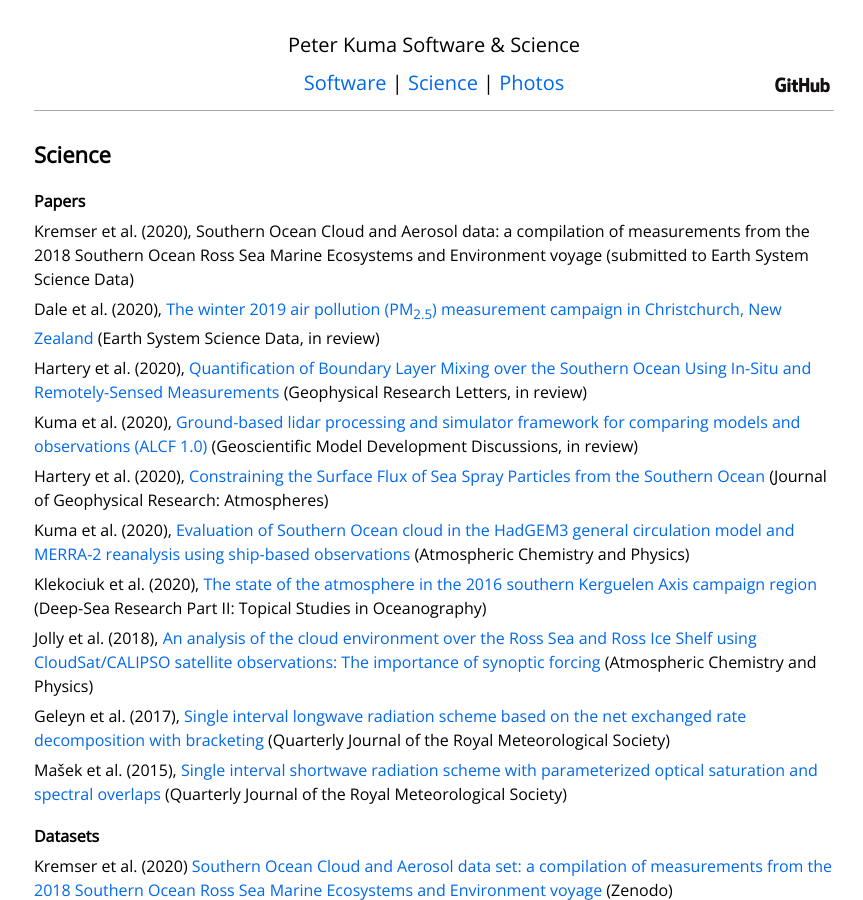
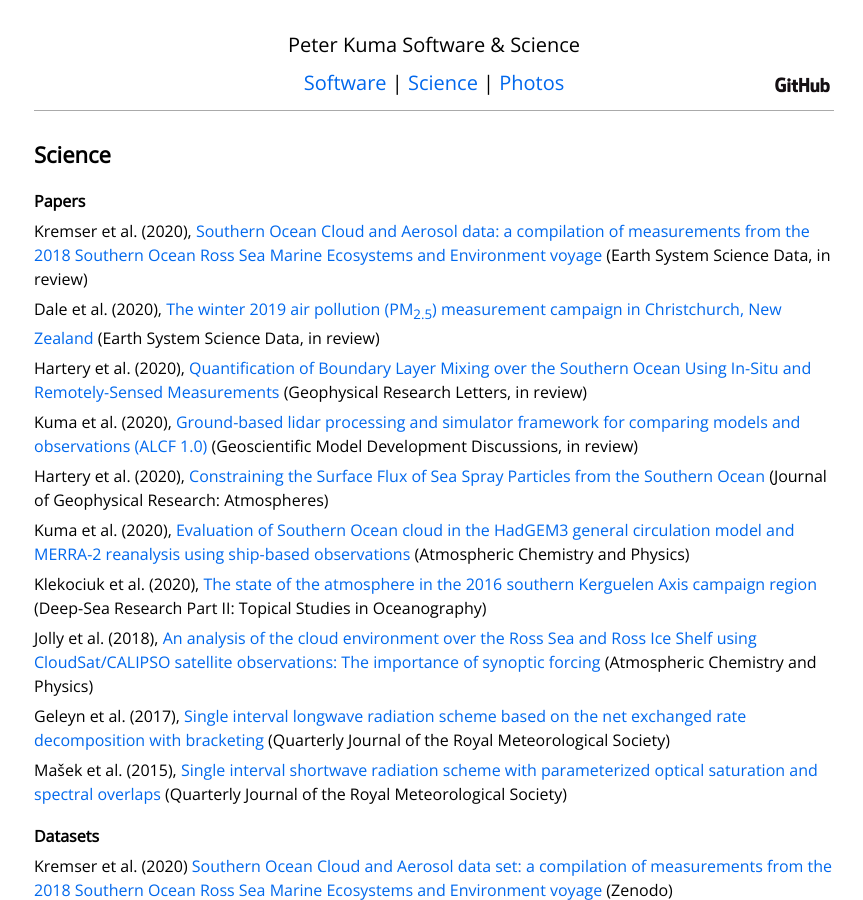
Before and after one commit to peterkuma/peterkuma.net, a Jekyll site: the page built from science/index.md, in a window 1280 px wide and 900 px high. Shown: the whole window, without its empty margins (206-1069 px from the left). Built offline with Jekyll 4.4.1, drawn with Linux system fonts in a browser that asks for light colours.

Commit message:
Link to Kremser et al. (2020)

```diff
--- a/science/index.md
+++ b/science/index.md
@@ -7,7 +7,7 @@ layout: default
 
 ## Papers
 
-Kremser et al. (2020), Southern Ocean Cloud and Aerosol data: a compilation of measurements from the 2018 Southern Ocean Ross Sea Marine Ecosystems and Environment voyage (submitted to Earth System Science Data)
+Kremser et al. (2020), [Southern Ocean Cloud and Aerosol data: a compilation of measurements from the 2018 Southern Ocean Ross Sea Marine Ecosystems and Environment voyage](https://essd.copernicus.org/preprints/essd-2020-321/) (Earth System Science Data, in review)
 
 Dale et al. (2020), [The winter 2019 air pollution (PM<sub>2.5</sub>) measurement campaign in Christchurch, New Zealand](https://essd.copernicus.org/preprints/essd-2020-276/) (Earth System Science Data, in review)
 
```
